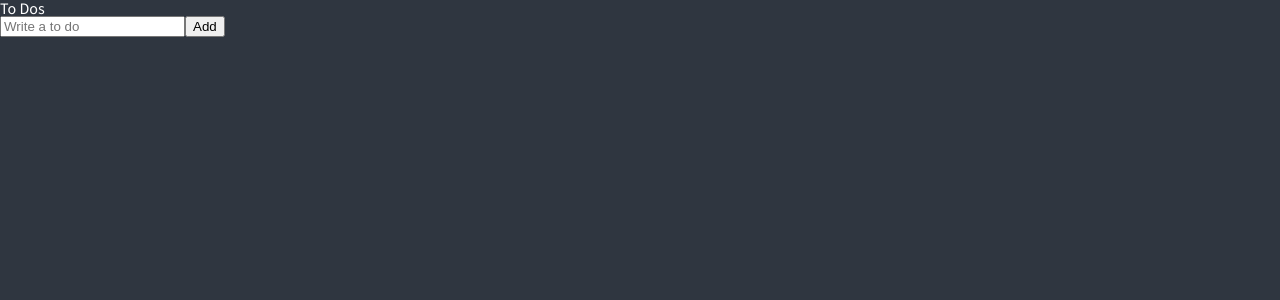
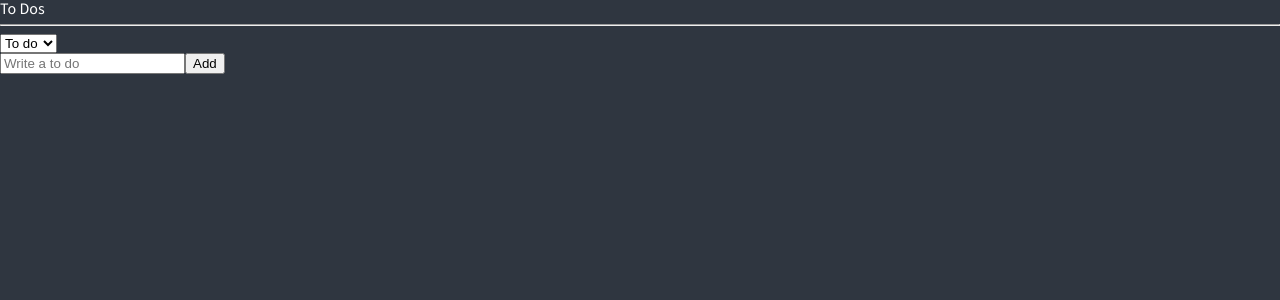
Before and after one commit to kiyoungsong/react-masterclass, a React (Create React App) app: page / in a window 1280 px wide. Shown: the top 300 px of the page. Built offline with nearby package versions, Linux system fonts and the light colour scheme.

Commit message:
⚡ feature: selector 및 enum 적용

```diff
--- a/src/components/CreateToDo.tsx
+++ b/src/components/CreateToDo.tsx
@@ -1,18 +1,19 @@
 import { useForm } from "react-hook-form";
-import { useSetRecoilState } from "recoil";
-import { toDoState } from "./atoms";
+import { useRecoilValue, useSetRecoilState } from "recoil";
+import { categoryState, toDoState } from "./atoms";
 
 interface IForm {
   toDo: string;
 }
 
 function CreateToDo() {
+  const category = useRecoilValue(categoryState);
   const setToDos = useSetRecoilState(toDoState);
   const { register, handleSubmit, setValue } = useForm<IForm>();
 
   const onSubmit = ({ toDo }: IForm) => {
     setToDos((oldToDos) => [
-      { text: toDo, id: Date.now(), category: "TO_DO" },
+      { text: toDo, id: Date.now(), category },
       ...oldToDos,
     ]);
     setValue("toDo", "");
--- a/src/components/ToDo.tsx
+++ b/src/components/ToDo.tsx
@@ -1,6 +1,6 @@
 import React from "react";
 import { useSetRecoilState } from "recoil";
-import { IToDo, toDoState } from "./atoms";
+import { Categories, IToDo, toDoState } from "./atoms";
 
 
 function ToDo({text, category, id}: IToDo) {
@@ -10,7 +10,7 @@ function ToDo({text, category, id}: IToDo) {
     const { name } = e.currentTarget;
     setToDos((oldToDos) => {
       const targetIndex = oldToDos.findIndex(toDo => toDo.id === id);
-      const newTodo = { text, id, category: name as IToDo["category"] };
+      const newTodo = { text, id, category: name as Categories };
 
       return [...oldToDos.slice(0, targetIndex), newTodo, ...oldToDos.slice(targetIndex + 1)];
     })
@@ -18,18 +18,18 @@ function ToDo({text, category, id}: IToDo) {
   return (
     <li>
       <span>{text}</span>
-      {category !== "DOING" && (
-        <button name="DOING" onClick={onClick}>
+      {category !== Categories.DOING && (
+        <button name={Categories.DOING} onClick={onClick}>
           Doing
         </button>
       )}
-      {category !== "TO_DO" && (
-        <button name="TO_DO" onClick={onClick}>
+      {category !== Categories.TODO && (
+        <button name={Categories.TODO} onClick={onClick}>
           To Do
         </button>
       )}
-      {category !== "DONE" && (
-        <button name="DONE" onClick={onClick}>
+      {category !== Categories.DONE && (
+        <button name={Categories.DONE} onClick={onClick}>
           Done
         </button>
       )}
--- a/src/components/TodoList.tsx
+++ b/src/components/TodoList.tsx
@@ -1,16 +1,27 @@
 import React from "react";
 import { useForm } from "react-hook-form";
-import { useRecoilValue } from "recoil";
-import { toDoState } from "./atoms";
+import { useRecoilState, useRecoilValue } from "recoil";
+import { Categories, categoryState, IToDo, toDoSelector, toDoState } from "./atoms";
 import CreateToDo from "./CreateToDo";
 import ToDo from "./ToDo";
 
 function ToDoList() {
-  const toDos = useRecoilValue(toDoState);
-  console.log(toDos)
+  // 배열안의 배열선택
+  const toDos = useRecoilValue(toDoSelector);
+  const [category, setCategory] = useRecoilState(categoryState);
+  const onInput = (e: React.FormEvent<HTMLSelectElement>) => {
+    setCategory(e.currentTarget.value as any);
+  }
+  console.log(category)
   return (
     <div>
       <h1>To Dos</h1>
+      <hr />
+      <select value={category} onInput={onInput}>
+        <option value={Categories.TODO}>To do</option>
+        <option value={Categories.DOING}>Doing</option>
+        <option value={Categories.DONE}>Done</option>
+      </select>
       <CreateToDo />
       <ul>
         {toDos.map((toDo) => (
--- a/src/components/atoms.tsx
+++ b/src/components/atoms.tsx
@@ -1,12 +1,37 @@
-import { atom } from "recoil";
+import { atom, selector } from "recoil";
+
+export enum Categories {
+  "TODO" = "TODO",
+  "DOING" = "DOING",
+  "DONE" = "DONE",
+}
+
 
 export interface IToDo {
   id: number;
   text: string;
-  category: "TO_DO" | "DOING" | "DONE";
+  category: Categories;
 }
+
+export const categoryState = atom<Categories>({
+  key: "category",
+  default: Categories.TODO,
+});
 
 export const toDoState = atom<IToDo[]>({
   key: "toDo",
   default: [],
 });
+
+// atom을 변형시켜 리턴
+// atom이 변형되면 자동으로 selector도 변형됨
+export const toDoSelector = selector({
+  key: "toDoSelector",
+  // get을 통해서 atom을 구독하고있음
+  get: ({get}) => {
+    // 여기서 리턴된 값이 output이됨
+    const toDos = get(toDoState);
+    const category = get(categoryState);
+    return toDos.filter((toDo) => toDo.category === category);
+  }
+})
```
